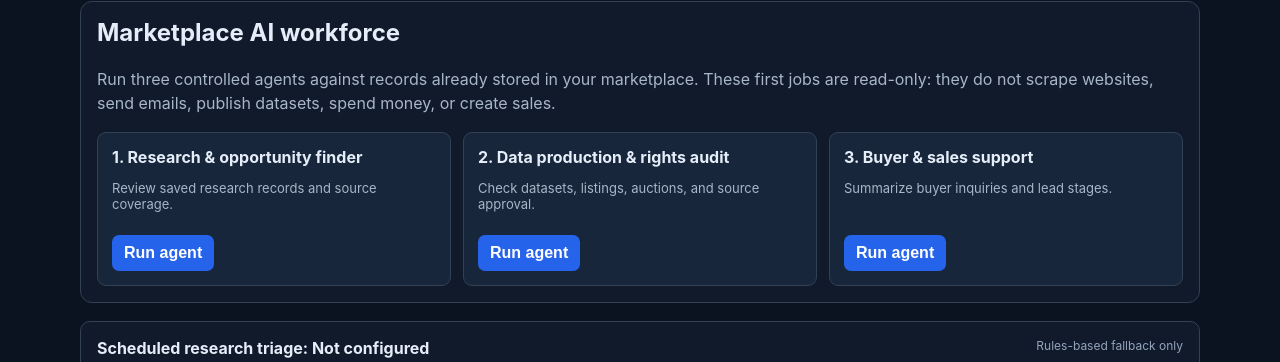
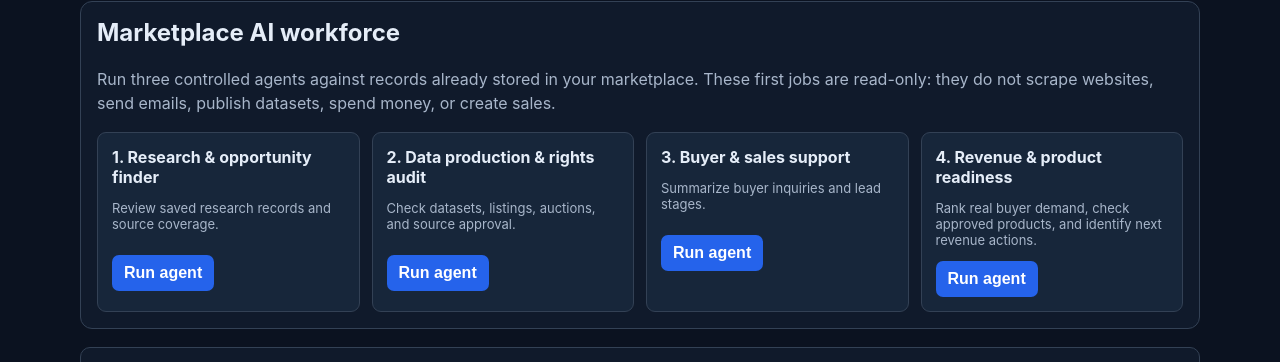
Before and after one commit to coffeyjessie996-ux/AiDataMarketplacefinal, a Next.js app in the folder apps/web/: page /agents in a window 1280 px wide. Shown: the part 268-630 px from the top of the page. Built offline with nearby package versions, Linux system fonts and the light colour scheme; no server answers.

Commit message:
Add revenue readiness agent to existing control center

```diff
--- a/apps/web/app/agents/page.tsx
+++ b/apps/web/app/agents/page.tsx
@@ -125,6 +125,7 @@ export default function AgentActivityPage() {
               { id: 'research_opportunity_scan', title: '1. Research & opportunity finder', detail: 'Review saved research records and source coverage.' },
               { id: 'data_rights_audit', title: '2. Data production & rights audit', detail: 'Check datasets, listings, auctions, and source approval.' },
               { id: 'buyer_pipeline_audit', title: '3. Buyer & sales support', detail: 'Summarize buyer inquiries and lead stages.' },
+              { id: 'revenue_readiness_audit', title: '4. Revenue & product readiness', detail: 'Rank real buyer demand, check approved products, and identify next revenue actions.' },
             ].map(agent => <article key={agent.id} style={{ background: '#17263a', border: '1px solid #334155', borderRadius: 9, padding: 14 }}>
               <strong>{agent.title}</strong><p style={{ color: '#a8b6ca', minHeight: 42, fontSize: 13 }}>{agent.detail}</p>
               <button disabled={Boolean(runningAgent)} onClick={() => void runAgent(agent.id)} style={{ padding: '9px 12px', border: 0, borderRadius: 7, background: runningAgent === agent.id ? '#475569' : '#2563eb', color: 'white', cursor: runningAgent ? 'wait' : 'pointer' }}>{runningAgent === agent.id ? 'Running…' : 'Run agent'}</button>
```
